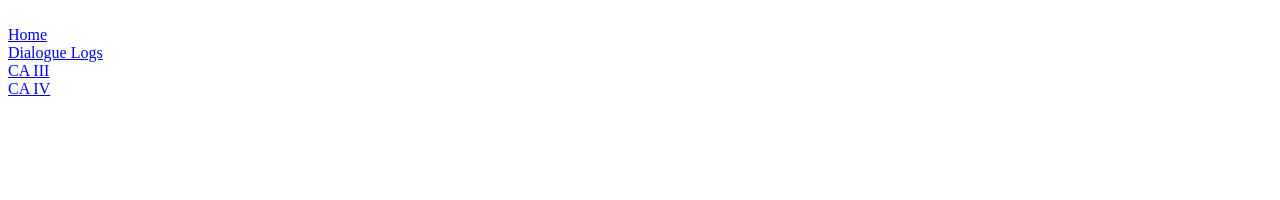
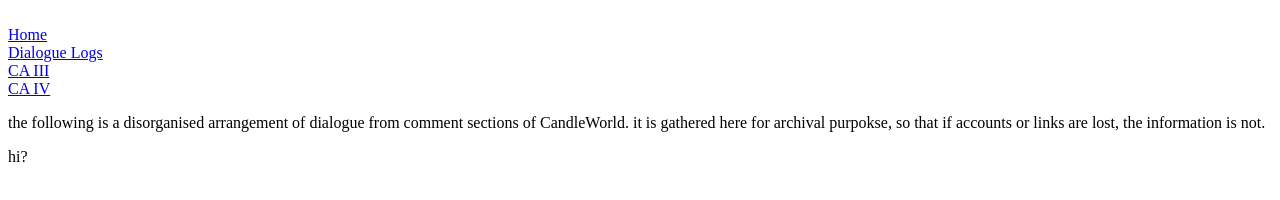
Before and after one commit to gasolineteapot/candleworldarchive, a plain HTML site: page index.html in a window 1280 px wide. Drawn offline with Linux system fonts and the light colour scheme.

Commit message:
Update index.html

```diff
--- a/index.html
+++ b/index.html
@@ -7,3 +7,5 @@
   <br /><a href="./ca3.html">CA III</a>
   <br /><a href="./ca4.html">CA IV</a>
 </div>
+  <p> the following is a disorganised arrangement of dialogue from comment sections of CandleWorld. it is gathered here for archival purpokse, so that if accounts or links are lost, the information is not. </p>
+  <font type="Arial, Helvetica, sans-serif;"><p>hi?</p>
```
